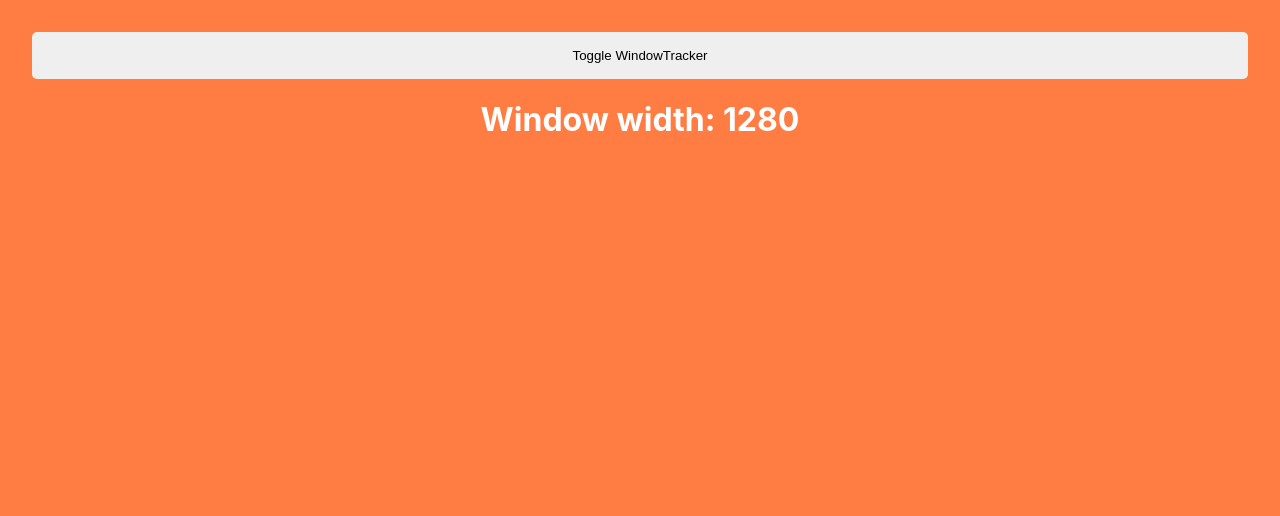
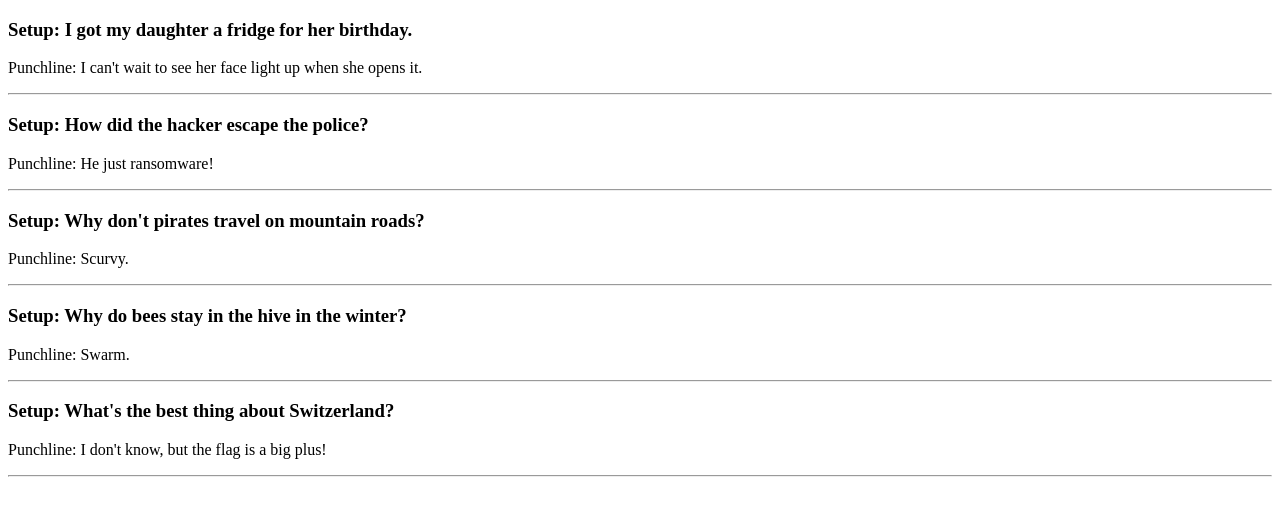
Before and after one commit to Dukewendo/React-challenges, a React (Create React App) app: page / in a window 1280 px wide. Shown: the top 516 px of the page. Built offline with nearby package versions, Linux system fonts and the light colour scheme.

Commit message:
mapping Jokes

```diff
--- a/src/App.js
+++ b/src/App.js
@@ -1,27 +1,19 @@
-import React from "react";
-import WindowTracker from "./WindowTracker";
-import "./App.css";
+import React from 'react';
+import Joke from './Joke';
+import jokesData from './jokesData';
+
 
 export default function App() {
-  /**
-   * Challenge:
-   * 1. Create state called `show`, default to `true`
-   * 2. When the button is clicked, toggle `show`
-   * 3. Only display `<WindowTracker>` if `show` is `true`
-   */
-const [show, setShow] = React.useState(true);
+
+    const jokeElement = jokesData.map(joke => {
+        return <Joke key = {joke.id} setup= {joke.setup} punchline={joke.punchline} />
+    })
 
 
-function handleClick() {
-setShow(() => !show)
+    return(
+
+        <div>
+            {jokeElement}
+        </div>
+    )
 }
-
-
-
-  return (
-    <div className="container">
-      <button onClick={handleClick}>Toggle WindowTracker</button>
-     {show && <WindowTracker/>}
-    </div>
-  );
-}
--- /dev/null
+++ b/src/Joke.js
@@ -0,0 +1,11 @@
+import React from "react"
+
+export default function Joke(props) {
+    return (
+        <div>
+            {props.setup && <h3>Setup: {props.setup}</h3>}
+            <p>Punchline: {props.punchline}</p>
+            <hr />
+        </div>
+    )
+}
--- a/src/WindowTracker.js
+++ /dev/null
@@ -1,24 +0,0 @@
-import React from "react";
-
-export default function WindowTracker() {
-  const [windowWidth, setWindowWidth] = React.useState(window.innerWidth);
-
-  React.useEffect(() => {
-    function watchWidth() {
-      setWindowWidth(window.innerWidth);
-      console.log("rezise¬!");
-    }
-    window.addEventListener("resize", watchWidth);
-
-    return function () {
-      console.log("clean up crew!")
-      window.removeEventListener("resize", watchWidth);
-    };
-  }, []);
-
-  return (
-    <div>
-      <h1>Window width: {windowWidth}</h1>
-    </div>
-  );
-}
--- a/src/index.js
+++ b/src/index.js
@@ -1,12 +1,11 @@
 import React from 'react';
-import ReactDOM from 'react-dom/client';
-import './index.css';
-import App from './App';
+import { createRoot } from 'react-dom/client'
+import App from './App'
 
 
-const root = ReactDOM.createRoot(document.getElementById('root'));
+const root = createRoot(document.getElementById("root"));
+
 root.render(
-  <React.StrictMode>
-    <App />
-  </React.StrictMode>
-);
+<App />
+
+)
--- /dev/null
+++ b/src/jokesData.js
@@ -0,0 +1,27 @@
+export default [
+    {
+        id: 0,
+        setup: "I got my daughter a fridge for her birthday.",
+        punchline: "I can't wait to see her face light up when she opens it."
+    },
+    {
+        id: 1,
+        setup: "How did the hacker escape the police?",
+        punchline: "He just ransomware!"
+    },
+    {
+        id: 2,
+        setup: "Why don't pirates travel on mountain roads?",
+        punchline: "Scurvy."
+    },
+    {
+        id: 3,
+        setup: "Why do bees stay in the hive in the winter?",
+        punchline: "Swarm."
+    },
+    {
+        id: 4,
+        setup: "What's the best thing about Switzerland?",
+        punchline: "I don't know, but the flag is a big plus!"
+    }
+]
```
